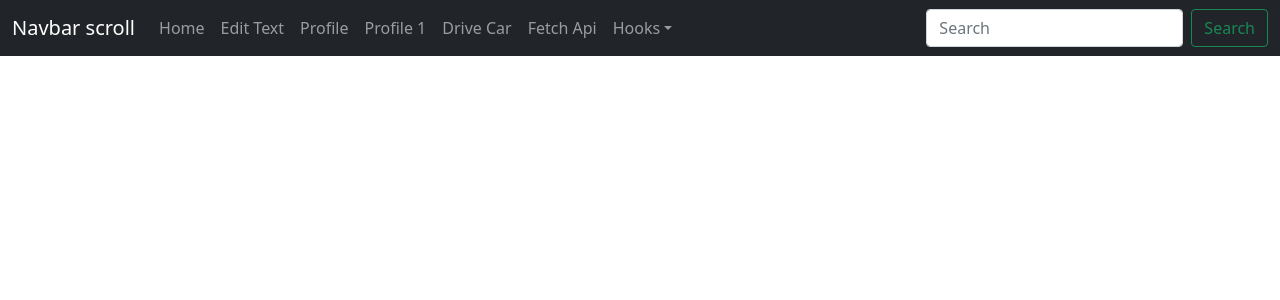
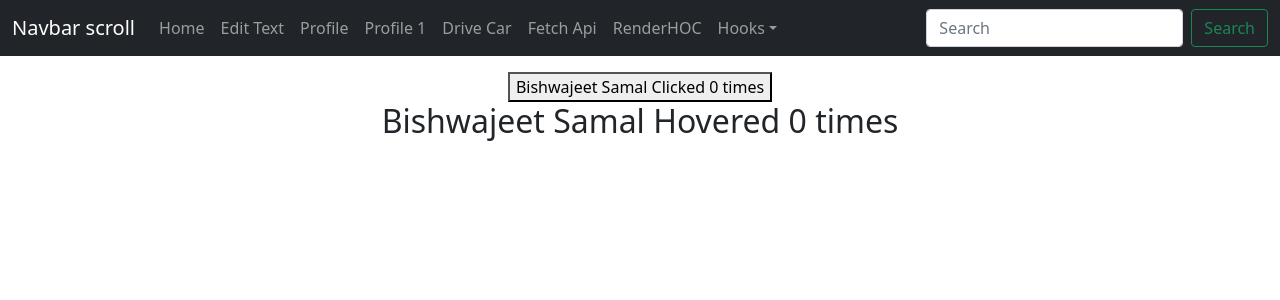
Before and after one commit to BishwajeetSamal/react-tube, a React (Create React App) app: page /RenderHOC in a window 1280 px wide. Shown: the top 300 px of the page. Built offline with nearby package versions, Linux system fonts and the light colour scheme.

Commit message:
hoc folder create and exapmle run

```diff
--- /dev/null
+++ b/src/components/HOC/ClickCounter.js
@@ -0,0 +1,25 @@
+import React, { Component } from "react";
+import UpdateComponent from "./withCounter";
+class ClickCounter extends Component {
+  constructor(props) {
+    super(props);
+
+    this.state = {
+      count: 0,
+    };
+  }
+  incrementCount = () => {
+    this.setState((prevState) => {
+      return { count: prevState.count + 1 };
+    });
+  };
+  render() {
+    const { count } = this.state;
+    return (
+      <button onClick={this.incrementCount}>
+        {this.props.name} Clicked {count} times
+      </button>
+    );
+  }
+}
+export default UpdateComponent(ClickCounter);
--- /dev/null
+++ b/src/components/HOC/HoverCounter.js
@@ -0,0 +1,26 @@
+import React, { Component } from "react";
+import UpdateComponent from "./withCounter";
+class HoverCounter extends Component {
+  constructor(props) {
+    super(props);
+
+    this.state = {
+      count: 0,
+    };
+  }
+
+  incrementCount = () => {
+    this.setState((prevCount) => {
+      return { count: prevCount.count + 1 };
+    });
+  };
+  render() {
+    const { count } = this.state;
+    return (
+      <h2 onMouseOver={this.incrementCount}>
+        {this.props.name} Hovered {count} times
+      </h2>
+    );
+  }
+}
+export default UpdateComponent(HoverCounter);
--- /dev/null
+++ b/src/components/HOC/RenderHOC.js
@@ -0,0 +1,11 @@
+import React from "react";
+import ClickCounter from "./ClickCounter";
+import HoverCounter from "./HoverCounter";
+export default function RenderHOC() {
+  return (
+    <div style={{ textAlign: "center", paddingTop: "1rem" }}>
+      <ClickCounter />
+      <HoverCounter />
+    </div>
+  );
+}
--- /dev/null
+++ b/src/components/HOC/withCounter.js
@@ -0,0 +1,11 @@
+import React from "react";
+
+const UpdateComponent = (OriginalComponent) => {
+  class NewComponent extends React.Component {
+    render() {
+      return <OriginalComponent name="Bishwajeet Samal" />;
+    }
+  }
+  return NewComponent;
+};
+export default UpdateComponent;
--- a/src/components/NavbarPage.jsx
+++ b/src/components/NavbarPage.jsx
@@ -13,6 +13,7 @@ import Testtwo from "./hooks/Testtwo";
 import UseCallback from "./hooks/useCallback/UseCallback";
 import UseMemo from "./hooks/useMemo/UseMemo";
 import UseRef from "./hooks/useRef/UseRef";
+import RenderHOC from "./HOC/RenderHOC";
 import "../css/index.css";
 import {
   Navbar,
@@ -42,6 +43,7 @@ function NavbarPage() {
               <Nav.Link href="/Profile1">Profile 1</Nav.Link>
               <Nav.Link href="/ImportantConcept">Drive Car</Nav.Link>
               <Nav.Link href="/FetchApi">Fetch Api</Nav.Link>
+              <Nav.Link href="/RenderHOC">RenderHOC</Nav.Link>
               <NavDropdown title="Hooks" id="navbarScrollingDropdown">
                 <NavDropdown.Item href="ClassCounter">
                   useState()
@@ -89,6 +91,7 @@ function NavbarPage() {
           <Route path="/UseCallback" element={<UseCallback />} />
           <Route path="/UseMemo" element={<UseMemo />} />
           <Route path="/UseRef" element={<UseRef />} />
+          <Route path="/RenderHOC" element={<RenderHOC />} />
         </Routes>
       </Router>
     </>
```
